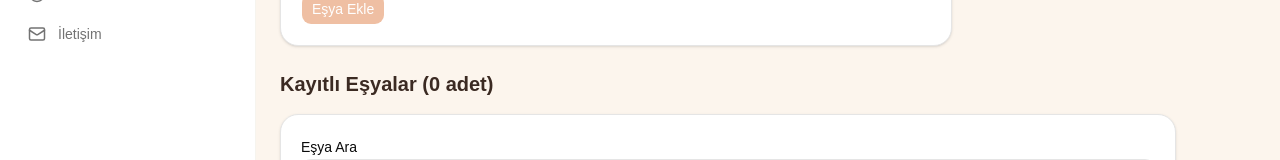
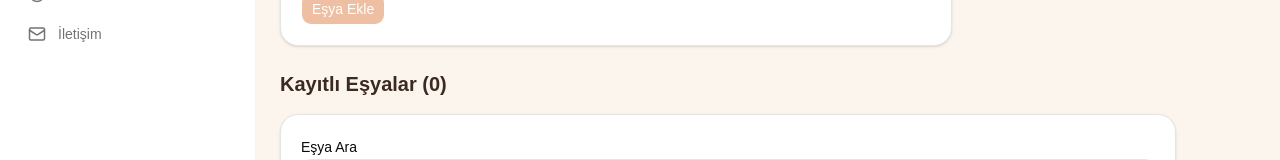
Before and after one commit to ibrbsmc/kutula, a React (Vite) app: page /esyalar in a window 1280 px wide. Shown: the part 354-514 px from the top of the page. Built offline with nearby package versions, Linux system fonts and the light colour scheme.

Commit message:
fix: resolve design inconsistencies

```diff
--- a/src/features/items/ItemsPage.jsx
+++ b/src/features/items/ItemsPage.jsx
@@ -338,7 +338,7 @@ function ItemsPage() {
 
       <div className="space-y-4">
         <h2 className="text-xl font-semibold text-[#3B2A22]">
-          Kayıtlı Eşyalar ({totalItemCount} adet)
+          Kayıtlı Eşyalar ({totalItemCount})
         </h2>
 
         <div className="max-w-4xl space-y-5 rounded-2xl border bg-white p-4 shadow-sm sm:p-5">
```
